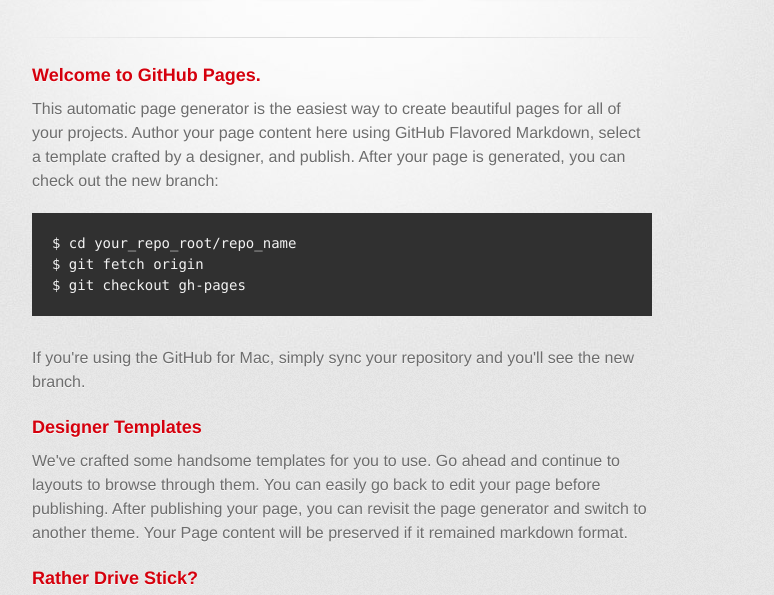
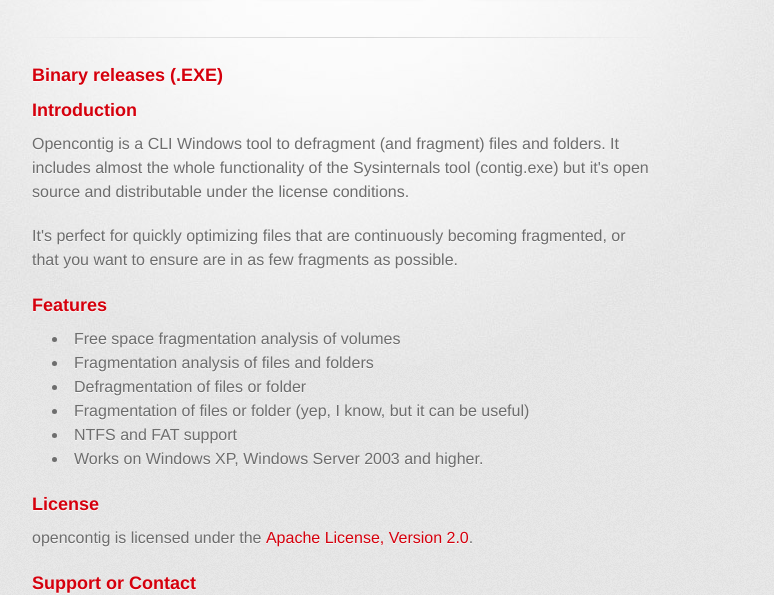
Before and after one commit to navascues/opencontig, a plain HTML site: page index.html in a window 1280 px wide. Shown: the part 209-804 px from the top of the page, without its empty margins (298-1072 px from the left). Drawn offline with Linux system fonts and the light colour scheme; a web font is replaced by a local one.

Commit message:
Github project page + analytics

```diff
--- a/index.html
+++ b/index.html
@@ -31,38 +31,42 @@
         <hr>
 
         <section id="main_content">
-          <h3>
-<a name="welcome-to-github-pages" class="anchor" href="#welcome-to-github-pages"><span class="octicon octicon-link"></span></a>Welcome to GitHub Pages.</h3>
-
-<p>This automatic page generator is the easiest way to create beautiful pages for all of your projects. Author your page content here using GitHub Flavored Markdown, select a template crafted by a designer, and publish. After your page is generated, you can check out the new branch:</p>
-
-<pre><code>$ cd your_repo_root/repo_name
-$ git fetch origin
-$ git checkout gh-pages
-</code></pre>
-
-<p>If you're using the GitHub for Mac, simply sync your repository and you'll see the new branch.</p>
 
 <h3>
-<a name="designer-templates" class="anchor" href="#designer-templates"><span class="octicon octicon-link"></span></a>Designer Templates</h3>
-
-<p>We've crafted some handsome templates for you to use. Go ahead and continue to layouts to browse through them. You can easily go back to edit your page before publishing. After publishing your page, you can revisit the page generator and switch to another theme. Your Page content will be preserved if it remained markdown format.</p>
+<a name="binary-releases" class="anchor" href="#binary-releases"><span class="octicon octicon-link"></span></a>Binary releases (.EXE)</h3>
 
 <h3>
-<a name="rather-drive-stick" class="anchor" href="#rather-drive-stick"><span class="octicon octicon-link"></span></a>Rather Drive Stick?</h3>
+<a name="Introduction" class="anchor" href="#Introduction"><span class="octicon octicon-link"></span></a>Introduction</h3>
 
-<p>If you prefer to not use the automatic generator, push a branch named <code>gh-pages</code> to your repository to create a page manually. In addition to supporting regular HTML content, GitHub Pages support Jekyll, a simple, blog aware static site generator written by our own Tom Preston-Werner. Jekyll makes it easy to create site-wide headers and footers without having to copy them across every page. It also offers intelligent blog support and other advanced templating features.</p>
+<p>Opencontig is a CLI Windows tool to defragment (and fragment) files and folders. It includes almost the whole functionality of the Sysinternals tool (contig.exe) but it's open source and distributable under the license conditions.</p>
+<p>It's perfect for quickly optimizing files that are continuously becoming fragmented, or that you want to ensure are in as few fragments as possible.</p>
 
 <h3>
-<a name="authors-and-contributors" class="anchor" href="#authors-and-contributors"><span class="octicon octicon-link"></span></a>Authors and Contributors</h3>
+<a name="main-features" class="anchor" href="#main-features"><span class="octicon octicon-link"></span></a>Features</h3>
 
-<p>You can <a href="https://github.com/blog/821" class="user-mention">@mention</a> a GitHub username to generate a link to their profile. The resulting <code>&lt;a&gt;</code> element will link to the contributor's GitHub Profile. For example: In 2007, Chris Wanstrath (<a href="https://github.com/defunkt" class="user-mention">@defunkt</a>), PJ Hyett (<a href="https://github.com/pjhyett" class="user-mention">@pjhyett</a>), and Tom Preston-Werner (<a href="https://github.com/mojombo" class="user-mention">@mojombo</a>) founded GitHub.</p>
+<ul>
+  <li>Free space fragmentation analysis of volumes</li>
+  <li>Fragmentation analysis of files and folders</li>
+  <li>Defragmentation of files or folder</li>
+  <li>Fragmentation of files or folder (yep, I know, but it can be useful)</li>
+  <li>NTFS and FAT support</li>
+  <li>Works on Windows XP, Windows Server 2003 and higher.</li>
+</ul>
+
+<h3>
+<a name="License" class="anchor" href="#License"><span class="octicon octicon-link"></span></a>License</h3>
+
+<p>opencontig is licensed under the <a href="http://www.apache.org/licenses/LICENSE-2.0">Apache License, Version 2.0</a>.</p>
 
 <h3>
 <a name="support-or-contact" class="anchor" href="#support-or-contact"><span class="octicon octicon-link"></span></a>Support or Contact</h3>
 
-<p>Having trouble with Pages? Check out the documentation at <a href="http://help.github.com/pages">http://help.github.com/pages</a> or contact <a href="mailto:support@github.com">support@github.com</a> and we’ll help you sort it out.</p>
-        </section>
+<p>Check out the documentation at or contact <a href="mailto:julian.navascues@outlook.com">julian.navascues@outlook.com</a> and I’ll help you if I can.</p>
+
+
+
+
+		</section>
 
         <footer>
           Opencontig is maintained by <a href="https://github.com/navascues">navascues</a><br>
@@ -72,5 +76,16 @@ $ git checkout gh-pages
 
       </div>
     </div>
+
+	<script>
+	  (function(i,s,o,g,r,a,m){i['GoogleAnalyticsObject']=r;i[r]=i[r]||function(){
+	  (i[r].q=i[r].q||[]).push(arguments)},i[r].l=1*new Date();a=s.createElement(o),
+	  m=s.getElementsByTagName(o)[0];a.async=1;a.src=g;m.parentNode.insertBefore(a,m)
+	  })(window,document,'script','//www.google-analytics.com/analytics.js','ga');
+
+	  ga('create', 'UA-56265516-1', 'auto');
+	  ga('send', 'pageview');
+
+	</script>
   </body>
 </html>
```
